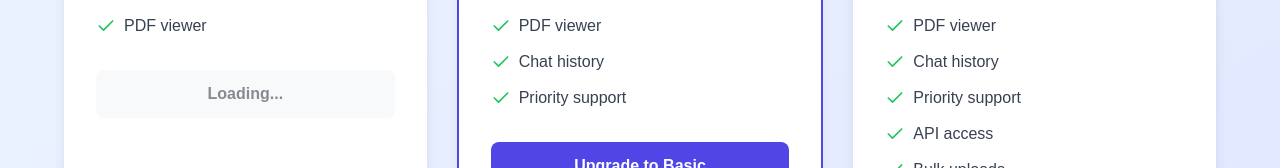
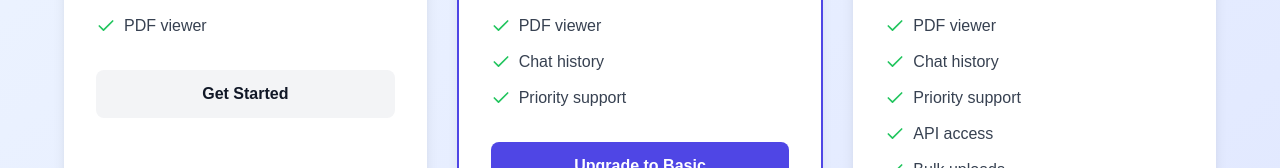
Before and after one commit to spartow/literaq, a Next.js app: page /pricing in a window 1280 px wide. Shown: the part 486-654 px from the top of the page. Built offline with nearby package versions, Linux system fonts and the light colour scheme; no server answers.

Commit message:
Fix Free plan button to show Get Started instead of disabled state

```diff
--- a/src/app/pricing/page.tsx
+++ b/src/app/pricing/page.tsx
@@ -15,8 +15,8 @@ const PLANS = [
       'Basic chat functionality',
       'PDF viewer',
     ],
-    cta: 'Current Plan',
-    priceId: null,
+    cta: 'Get Started',
+    priceId: 'free',
   },
   {
     name: 'Basic',
@@ -57,6 +57,12 @@ export default function PricingPage() {
   const [loading, setLoading] = useState<string | null>(null);
 
   const handleSubscribe = async (priceId: string, plan: string) => {
+    // For free plan, just redirect to sign up
+    if (priceId === 'free') {
+      window.location.href = '/sign-up';
+      return;
+    }
+
     if (!isSignedIn) {
       window.location.href = '/sign-up';
       return;
@@ -164,15 +170,15 @@ export default function PricingPage() {
 
               <button
                 onClick={() =>
-                  plan.priceId && handleSubscribe(plan.priceId, plan.name.toLowerCase())
+                  handleSubscribe(plan.priceId, plan.name.toLowerCase())
                 }
-                disabled={!plan.priceId || loading === plan.priceId}
+                disabled={loading === plan.priceId}
                 className={`w-full py-3 px-6 rounded-lg font-semibold transition-colors ${
                   plan.popular
                     ? 'bg-indigo-600 text-white hover:bg-indigo-700'
                     : 'bg-gray-100 text-gray-900 hover:bg-gray-200'
                 } ${
-                  !plan.priceId || loading === plan.priceId
+                  loading === plan.priceId
                     ? 'opacity-50 cursor-not-allowed'
                     : ''
                 }`}
```
